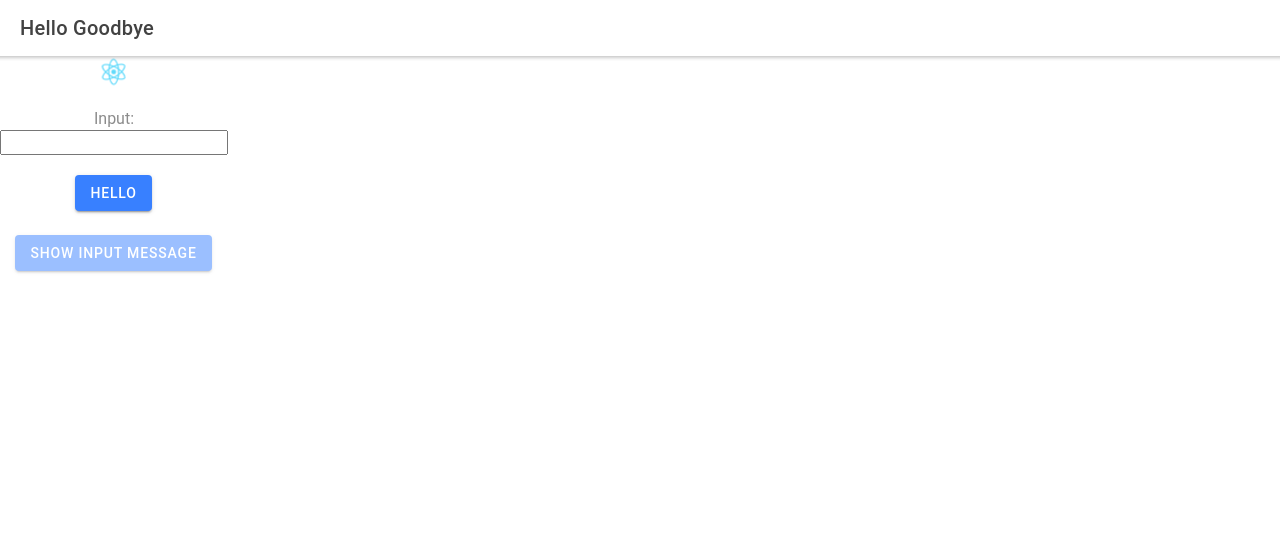
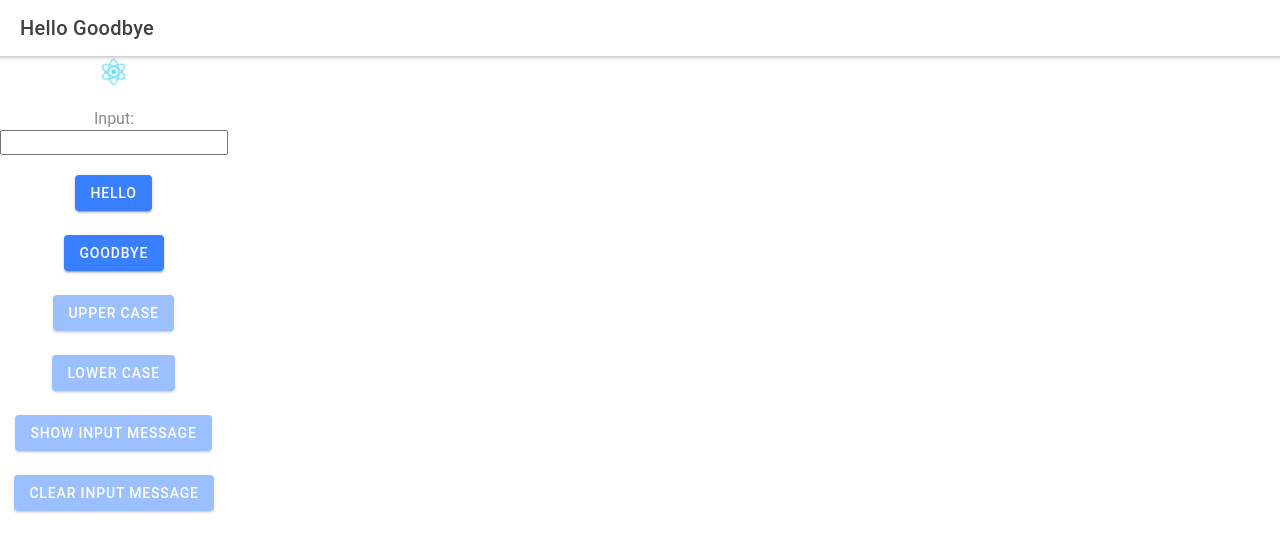
Before and after one commit to DonStegall/hello-goodbye-react-ionic-v1, a React (Create React App) app: page /home in a window 1280 px wide. Shown: the top 552 px of the page. Built offline with nearby package versions, Linux system fonts and the light colour scheme.

Commit message:
changed handler order

```diff
--- a/src/components/HelloGoodbyeFunctionComponent.tsx
+++ b/src/components/HelloGoodbyeFunctionComponent.tsx
@@ -10,7 +10,7 @@ interface ContainerProps {
 
 const HelloGoodbyeFunctionComponent: React.FC<ContainerProps> = () => {
 
-  const [value, setValue] = useState("");
+  const [value, setValue] = useState('');
 
   const handleChange = (event: ChangeEvent<HTMLInputElement>) => {
     setValue(event.target.value);
@@ -20,8 +20,24 @@ const HelloGoodbyeFunctionComponent: React.FC<ContainerProps> = () => {
     setValue('Hello');
   }
 
+  const handleClickGoodbye = () => {
+    setValue('Goodbye');
+  }
+
+  const handleClickUpperCase = () => {
+    setValue(value.toUpperCase());
+  }
+
+  const handleClickLowerCase = () => {
+    setValue(value.toLowerCase());
+  }
+
   const handleClickMessage = () => {
     alert(value);
+  }
+
+  const handleClickClear = () => {
+    setValue('');
   }
 
   return (
@@ -43,7 +59,23 @@ const HelloGoodbyeFunctionComponent: React.FC<ContainerProps> = () => {
       </p>
 
       <p>
+        <IonButton onClick={handleClickGoodbye}>Goodbye</IonButton>
+      </p>
+
+      <p>
+        <IonButton disabled={!value}  onClick={handleClickUpperCase}>Upper Case</IonButton>
+      </p>
+
+      <p>
+        <IonButton disabled={!value}  onClick={handleClickLowerCase}>Lower Case</IonButton>
+      </p>
+
+      <p>
         <IonButton disabled={!value} onClick={handleClickMessage}>Show Input Message</IonButton>
+      </p>
+
+      <p>
+        <IonButton disabled={!value} onClick={handleClickClear}>Clear Input Message</IonButton>
       </p>
 
     </div>
```
Lines whose indentation alone changed are shown as unchanged.
